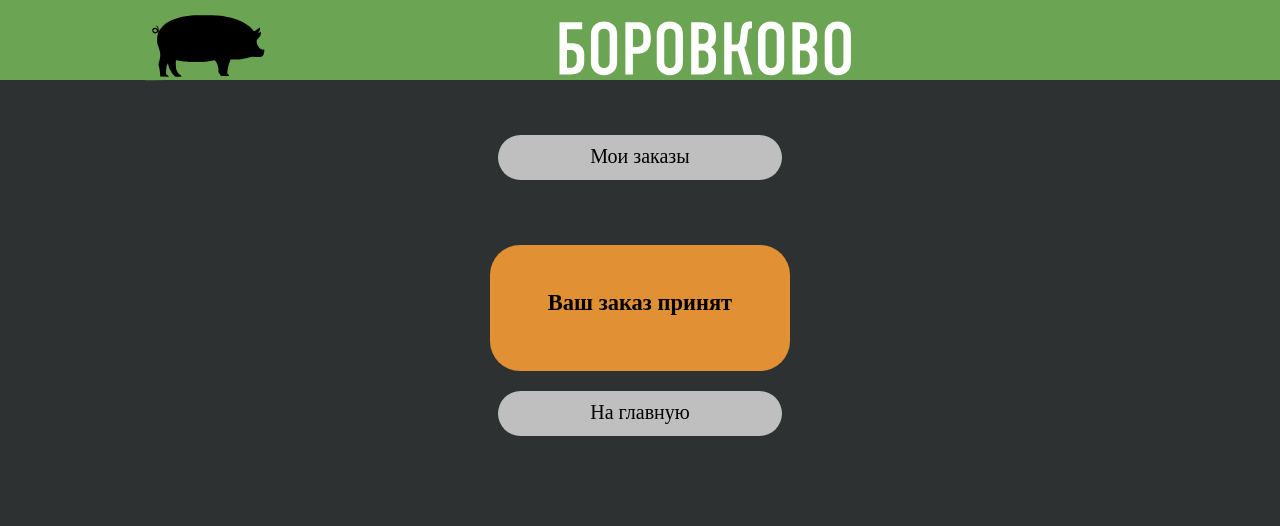
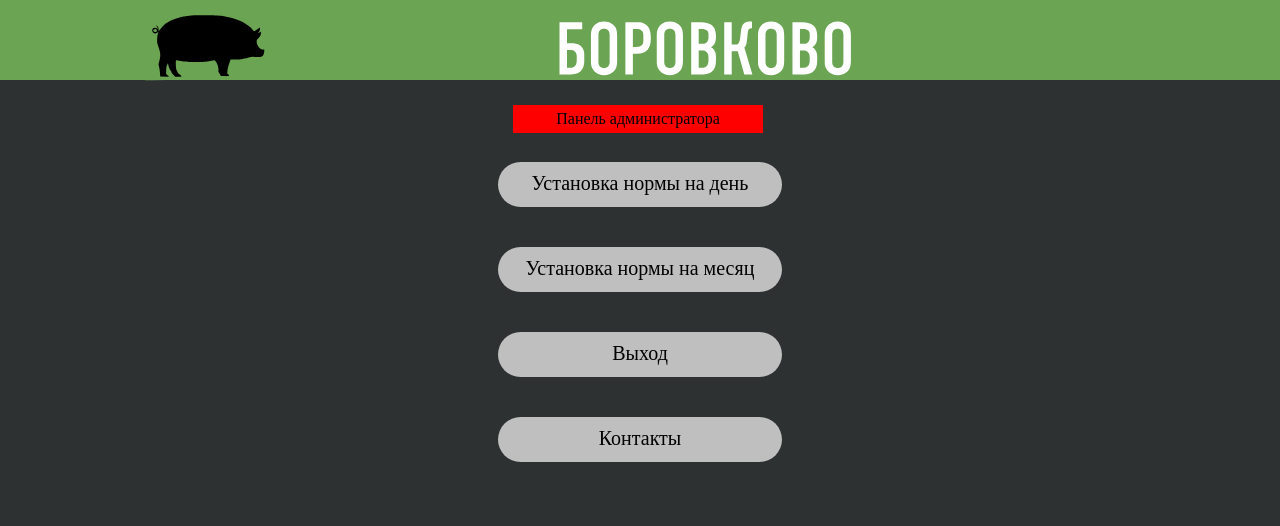
Before and after one commit to MikhailBaranov2023/meat_shop, a Django app: page /copmlete_order/ in a window 1280 px wide. Shown: the top 526 px of the page. Run offline with Django 5.2, Linux system fonts and the light colour scheme; a user stored in the database is signed in; tables that the repository leaves empty hold one stand-in row (values such as "Sample post").

Commit message:
fixed fronted

```diff
--- a/order/admin.py
+++ b/order/admin.py
@@ -4,6 +4,6 @@ from order.models import Order, ByProductOrders
 
 @admin.register(Order)
 class OrderAdmin(admin.ModelAdmin):
-    list_display = ('half_carcasses_quantity', 'date', 'status', 'user',)
+    list_display = ('id', 'half_carcasses_quantity', 'date', 'status', 'user',)
     list_filter = ('user', 'date', 'status',)
     filter_horizontal = ['by_product', ]
--- a/order/templates/order/complete_order.html
+++ b/order/templates/order/complete_order.html
@@ -1,14 +1,89 @@
+{% load static %}
 {% include 'order/includes/inc_order.html' %}
-<div class="container">
-    <div class="col-12 mb-5 nav">
-        <a class='btn hvr-shadow hvr-back-pulse' href="{% url 'order:order_list' %}">Мои заказы</a>
-    </div>
-    <div class="row text-center nav" id="blockNone">
-        <div class="col-6 info footer-info mb-2">
-            <div class="info">
-                <h2 class="mb-2">Ваш заказ принят</h2>
+
+<div class="d-flex flex-column flex-md-row align-items-center p-3 px-md-4 mb-3 bg-white border-bottom box-shadow">
+    <nav class="ms-5">
+        {% if user.is_staff %}
+            <div class="nav">
+                <div class="admin hvr-wobble-skew ml-2">
+                    Панель администратора
+                </div>
+                <a class="menu p-2 btn hvr-shadow hvr-back-pulse" href="{% url 'product:create_date_current_month' %}">
+                    Установка нормы на день
+                </a>
+                <a class="menu p-2 btn hvr-shadow hvr-back-pulse" href="{% url 'product:add_current_month' %}">
+                    Установка нормы на месяц
+                </a>
+                <a class="menu p-2 btn hvr-shadow hvr-back-pulse" href="{% url 'users:logout' %}">
+                    Выход
+                </a>
+                <a class="menu p-2 btn hvr-shadow hvr-back-pulse" href="{% url 'order:home' %}">
+                    Контакты
+                </a>
             </div>
-        </div>
-        <a class="p-2 btn hvr-shadow hvr-back-pulse" href="{% url 'order:home' %}"> На главную</a>
-    </div>
+        {% else %}
+            {% if user.is_authenticated %}
+                <div class="nav">
+                    <a class="menu p-2 btn hvr-shadow hvr-back-pulse" href="{% url 'order:order_list' %}">Мои заказы</a>
+                    <a class="menu p-2 btn hvr-shadow hvr-back-pulse" href="{% url 'product:date_list' %}">Заказать</a>
+                    <a class="menu p-2 btn hvr-shadow hvr-back-pulse" href="{% url 'users:profile' %}">Профиль</a>
+                    <a class="menu p-2 btn hvr-shadow hvr-back-pulse" href="{% url 'order:contact' %}">Контакты</a>
+                    <div class="info menu">
+                        <div class="info">
+                            <div class="col-6 info footer-info mb-2">
+                             <div class="card-title mb-4 shadow-sm">
+                                <h3>Заказ сформирован</h3>
+                             </div>
+                                <div class="card-title mb-4 shadow-sm">
+                                    {% if order_obj.status == 'accepted' %}
+                                        <h4 class="info-title"> Принят в работу</h4>
+                                    {% elif order_obj.status == 'completed' %}
+                                        <h4 class="info-title">Исполнено</h4>
+                                    {% elif order_obj.status == 'cancel' %}
+                                        <h4 class="info-title">Заказ отменен</h4>
+                                    {% endif %}
+                                    <span class="my-0 font-weight-normal info-title-date">дата: {{ order_obj.date.date }} </span>
+                                </div>
+                                <div class="card-body mb-4 box-shadow">
+                                    <div class="info-grid">
+                                        <h5>{{ order_obj.date.half_carcasses }}- {{ order_obj.half_carcasses_quantity }}кг</h5>
+                                        {% if bp_orders.count == 0 %}
+                                        {% else %}
+                                            {% for bp in bp_orders %}
+                                                <h5>{{ bp.by_product.title }} - {{ bp.quantity }} кг</h5>
+                                            {% endfor %}
+                                        {% endif %}
+                                    </div>
+                                    <h5 class="card-title">Описание
+                                        заказа: {{ order_obj.description| truncatechars:50 }}</h5>
+                                    <h5 class="text-muted card-title">Заказчик
+                                        : {{ order_obj.user.first_name }} {{ order_obj.user.last_name }}
+                                    </h5>
+                                    <h5>
+                                        Телефон - {{ order_obj.user.phone }}
+                                    </h5>
+                                </div>
+                            </div>
+                        </div>
+                    </div>
+                    <a class="menu p-2 btn hvr-shadow hvr-back-pulse" href="{% url 'users:logout' %}">Выход</a>
+                </div>
+            {% else %}
+                <div class="nav">
+                    <a class="menu p-2 btn btn-outline-primary hvr-shadow hvr-back-pulse"
+                       href="{% url 'users:login' %}">Мои заказы</a>
+                    <a class="menu p-2 btn btn-outline-primary hvr-shadow hvr-back-pulse"
+                       href="{% url 'users:login' %}">Заказать</a>
+                    <a class="menu p-2 btn btn-outline-primary hvr-shadow hvr-back-pulse"
+                       href="{% url 'order:contact' %}">Контакты</a>
+                    <div class="info">
+
+                        <h4 class="mb-2">{{ announcement }}</h4>
+
+                    </div>
+                    <a class="menu p-2 btn hvr-shadow hvr-back-pulse" href="{% url 'users:login' %}">Вход</a>
+                </div>
+            {% endif %}
+        {% endif %}
+    </nav>
 </div>
--- a/order/templates/order/order_list.html
+++ b/order/templates/order/order_list.html
@@ -2,10 +2,10 @@
 
 {% block content %}
     <div class="container">
-        <div class="col-12 mb-5 nav">
+        <div class="col-12 mb-5 w-300">
             <a class='btn hvr-shadow hvr-back-pulse' href="{% url 'product:date_list' %}">Cоздать заказ</a>
         </div>
-        <div class="row text-center nav" id="blockNone">
+        <div class="row text-center w-300" id="blockNone">
             {% for object in object_list %}
                 {% if object.date.date >= now %}
                     <div class="col-6 info footer-info mb-2">
--- a/order/views.py
+++ b/order/views.py
@@ -67,4 +67,10 @@ def contact(request):
 
 @login_required
 def complete_order(request):
-    return render(request, template_name='order/complete_order.html')
+    order_obj = Order.objects.filter(user=request.user).last()
+    bp_orders = ByProductOrders.objects.filter(order=order_obj.pk)
+    context = {
+        "order_obj": order_obj,
+        "bp_orders": bp_orders,
+    }
+    return render(request, template_name='order/complete_order.html', context=context)
--- a/product/templates/product/date_list.html
+++ b/product/templates/product/date_list.html
@@ -1,6 +1,6 @@
 {% include 'order/includes/inc_order.html' %}
 
-<div class="container nav">
+<div class="container nav pb-0">
     <div class="info-block btn">
         <div class="info-span">
             40
@@ -57,7 +57,7 @@
                             {% if day == 0 %}
                                 {#                                    <p></p>#}
                             {% else %}
-                                <div id="button" type="submit" class="calendar-data">{{ day }}</div>
+                                <a href=""><div id="button" type="submit" class="calendar-data">{{ day }}</div></a>
                                 <span class="span calendar-span-order"></span>
                             {% endif %}
                             {% for object in object_list %}
@@ -89,7 +89,7 @@
                 {% csrf_token %}
                 <nav class="ms-5">
                     <div class="nav">
-                        <div class="p-2 btn item">
+                        <div class="p-2 btn item item-last">
                             {{ object.half_carcasses }}
                             <input class="span-order-admin" type="text" name='half_carcasses_quantity'
                                    placeholder="max {{ object.half_carcasses_quantity }}">
```
Also changed, not shown: order/services.py (+11 -0 lines), static/css/style.css (+15 -8 lines).
